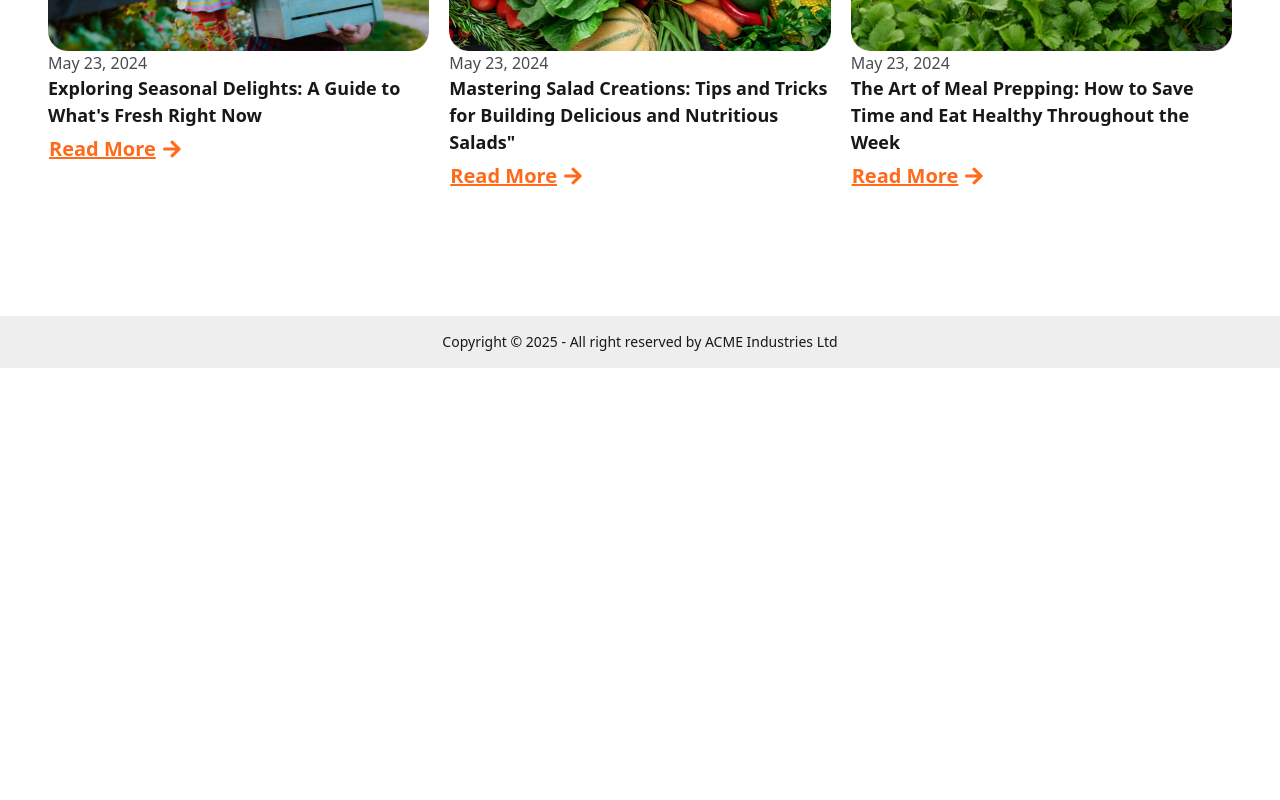
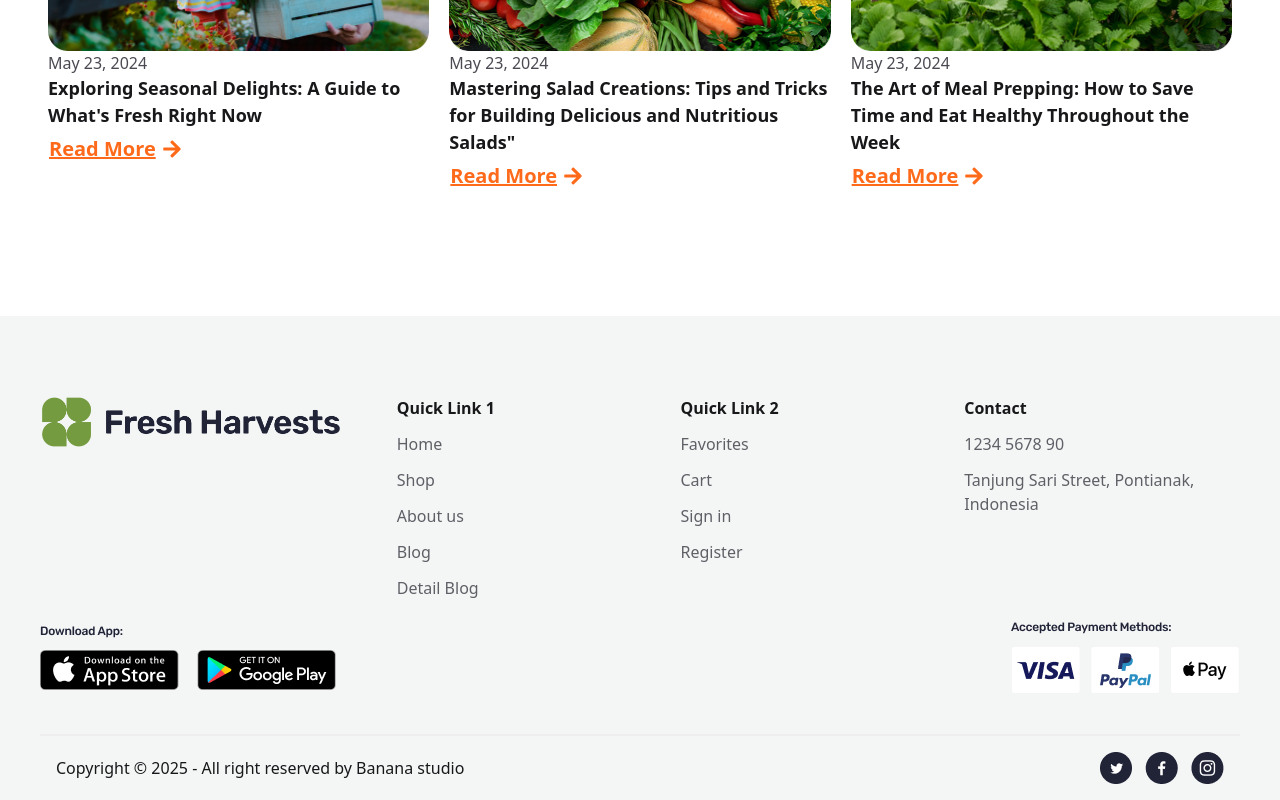
Before and after one commit to yeasinrahman26/Fresh-Harvet, a React (Vite) app: page / in a window 1280 px wide. Shown: the part 4343-5143 px from the top of the page. Before the commit the page ends 4711 px from the top, so only its background shows below. Built offline with nearby package versions, Linux system fonts and the light colour scheme.

Commit message:
footer comeplete

```diff
--- a/src/Layout/MainLayout.jsx
+++ b/src/Layout/MainLayout.jsx
@@ -16,7 +16,7 @@ const MainLayout = () => {
       <div className="min-h-screen">
         <Outlet></Outlet>
       </div>
-      <div className="max-w-[1440px] mx-auto">
+      <div className="max-w-[1440px] bg-[#F4F6F6] mx-auto">
         <Footer></Footer>
       </div>
     </div>
--- a/src/Shared/Footer.jsx
+++ b/src/Shared/Footer.jsx
@@ -1,15 +1,76 @@
 import React from 'react';
+import social from '../assets/Social.png'
+import visa from '../assets/visa.png'
+import logo from '../assets/Logo.jpg'
+import download from '../assets//Download App_.png'
 
 const Footer = () => {
     return (
-      <footer className="footer sm:footer-horizontal footer-center bg-base-300 text-base-content p-4">
-        <aside>
-          <p>
-            Copyright © {new Date().getFullYear()} - All right reserved by ACME
-            Industries Ltd
-          </p>
-        </aside>
-      </footer>
+      <div className=" max-w-[1200px] mx-auto pt-20">
+        {/* footer top */}
+        <div className="space-y-5 mb-10">
+          {/* logo section and navigation */}
+          <div className="flex flex-col justify-between md:flex-row">
+            <div className='flex-1/3'>
+              <img className="max-w-[300px] pb-5" src={logo} alt="" />
+            </div>
+            <div className="grid grid-cols-3 gap-4 mx-2">
+              {/* Column 1 */}
+              <div>
+                <ul className="space-y-3">
+                  <li className="font-bold">Quick Link 1</li>
+                  <li className="text-[#5F6066]">Home</li>
+                  <li className="text-[#5F6066]">Shop</li>
+                  <li className="text-[#5F6066]">About us</li>
+                  <li className="text-[#5F6066]">Blog</li>
+                  <li className="text-[#5F6066]">Detail Blog</li>
+                </ul>
+              </div>
+
+              {/* Column 2 */}
+              <div>
+                <ul className="space-y-3">
+                  <li className="font-bold">Quick Link 2</li>
+                  <li className="text-[#5F6066]">Favorites</li>
+                  <li className="text-[#5F6066]">Cart</li>
+                  <li className="text-[#5F6066]">Sign in</li>
+                  <li className="text-[#5F6066]">Register</li>
+                </ul>
+              </div>
+
+              {/* Column 3 */}
+              <div>
+                <ul className="space-y-3">
+                  <li className="font-bold">Contact</li>
+                  <li className="text-[#5F6066]">1234 5678 90</li>
+
+                  <li className="text-[#5F6066]">
+                    Tanjung Sari Street, Pontianak, Indonesia
+                  </li>
+                </ul>
+              </div>
+            </div>
+          </div>
+          {/* download and payment */}
+          <div className="flex flex-col gap-5 justify-between items-center md:flex-row">
+            <img src={download} alt="" />
+            <img src={visa} alt="" />
+          </div>
+        </div>
+        <footer className=" border-t-2 border-base-300  text-base-content p-4">
+          <section className="flex flex-col-reverse justify-between  items-center md:flex-row">
+            <div>
+              <p>
+                Copyright © {new Date().getFullYear()} - All right reserved by
+                Banana studio
+              </p>
+            </div>
+            <div>
+              <img src={social} alt="" />
+            </div>
+          </section>
+        </footer>
+      </div>
     );
 };
 
```
Also changed, not shown: src/assets/visa.png (renamed from src/assets/Frame 9.png).
